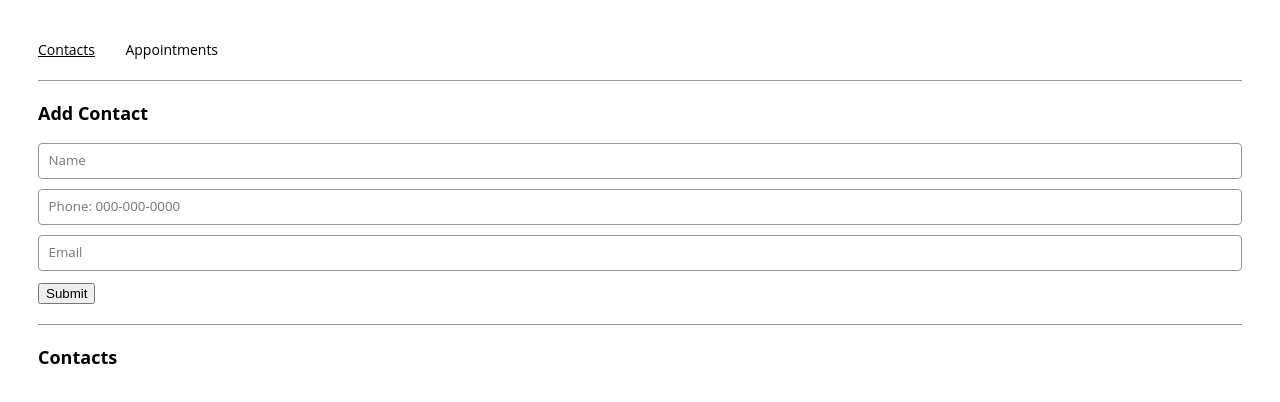
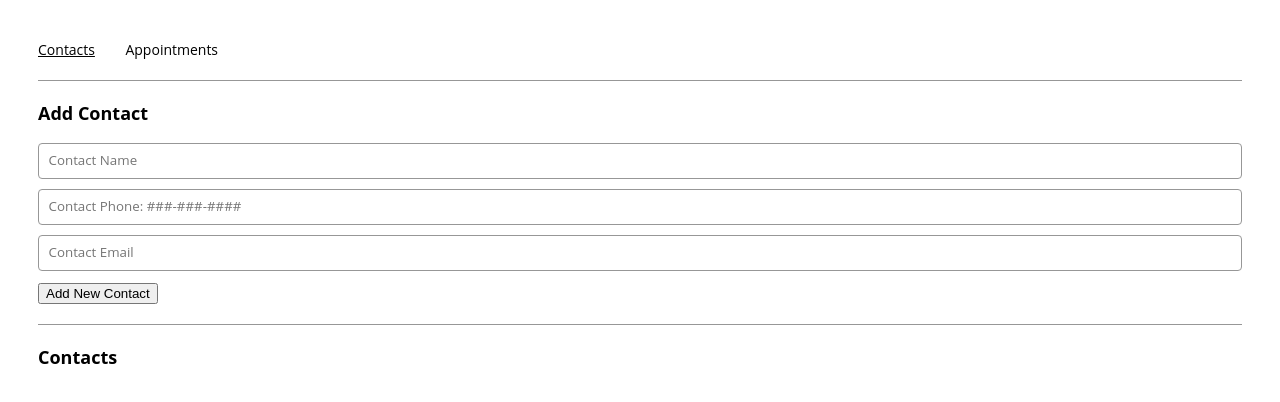
Before and after one commit to stefann9/Appointment-Planner, a React (Create React App) app: page /contacts in a window 1280 px wide. Shown: the top 402 px of the page. Built offline with nearby package versions, Linux system fonts and the light colour scheme.

Commit message:
add name, required for inputs

```diff
--- a/src/components/appointmentForm/AppointmentForm.js
+++ b/src/components/appointmentForm/AppointmentForm.js
@@ -19,16 +19,36 @@ export const AppointmentForm = ({
 }) => {
   return (
     <form onSubmit={handleSubmit}>
-      <input type="text" value={currentName} onChange={(e) => setCurrentName(e.target.value)} />
+      <input
+        type="text"
+        name="name"
+        value={currentName}
+        onChange={(e) => setCurrentName(e.target.value)}
+        placeholder="Appointment Name"
+        required
+      />
       <input
         type="date"
+        name="date"
         min={getTodayString()}
         value={date}
         onChange={(e) => setDate(e.target.value)}
+        required
       />
-      <input type="time" value={time} onChange={(e) => setTime(e.target.value)} />
-      <ContactPicker name="contact" contacts={contacts} value={contact} onChange={(e) => setContact(e.target.value)} />
-      <button type="submit" >Submit</button>
+      <input
+        type="time"
+        name="time"
+        value={time}
+        onChange={(e) => setTime(e.target.value)}
+        required
+      />
+      <ContactPicker
+        name="contact"
+        contacts={contacts}
+        value={contact}
+        onChange={(e) => setContact(e.target.value)}
+      />
+      <button type="submit">Add new appointment</button>
     </form>
   );
 };
--- a/src/components/contactForm/ContactForm.js
+++ b/src/components/contactForm/ContactForm.js
@@ -1,28 +1,42 @@
 import React from "react";
 
-export const ContactForm = ({ currentName, setCurrentName, phone, setPhone, email, setEmail, handleSubmit }) => {
+export const ContactForm = ({
+  currentName,
+  setCurrentName,
+  phone,
+  setPhone,
+  email,
+  setEmail,
+  handleSubmit,
+}) => {
   return (
     <form onSubmit={handleSubmit}>
       <input
         type="text"
+        name="name"
         value={currentName}
         onChange={(e) => setCurrentName(e.target.value)}
-        placeholder="Name"
+        placeholder="Contact Name"
+        required
       />
       <input
         type="tel"
+        name="phone"
         value={phone}
         onChange={(e) => setPhone(e.target.value)}
         pattern="^[2-9]\d{2}-\d{3}-\d{4}$"
-        placeholder="Phone: 000-000-0000"
+        placeholder="Contact Phone: ###-###-####"
+        required
       />
       <input
         type="email"
+        name="email"
         value={email}
         onChange={(e) => setEmail(e.target.value)}
-        placeholder="Email"
+        placeholder="Contact Email"
+        required
       />
-      <button type="submit">Submit</button>
+      <button type="submit">Add New Contact</button>
     </form>
   );
 };
```
Also changed, not shown: src/components/tile/Tile.js (+7 -3 lines).
